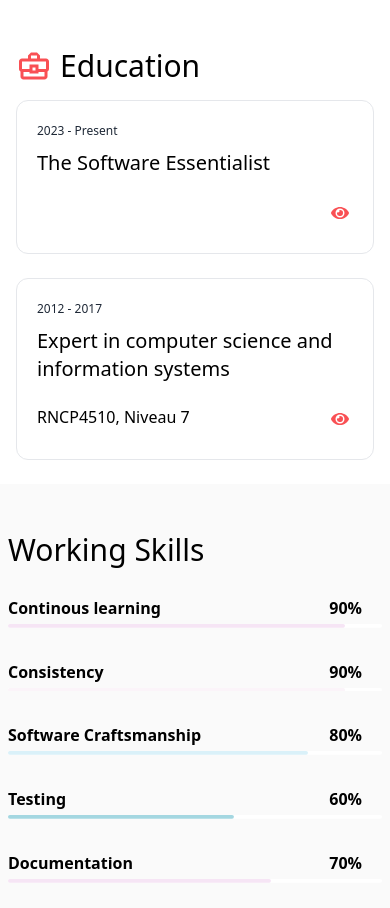
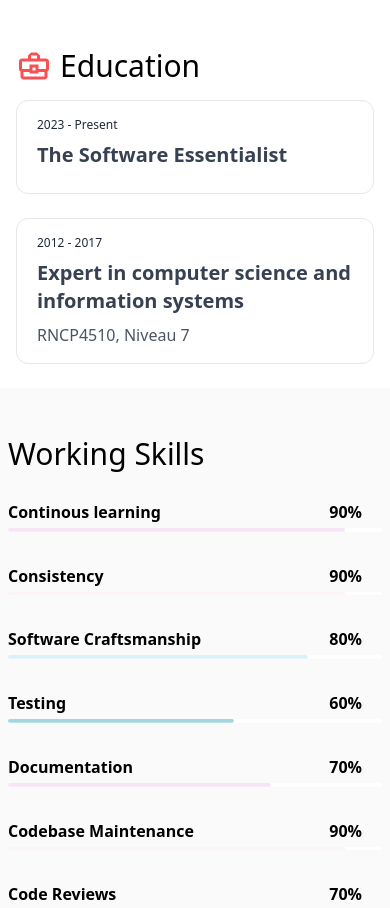
Before and after one commit to Lokicoule/portfolio, a React (Vite) app: page /en/resume in a window 390 px wide. Shown: the part 870-1778 px from the top of the page. Built offline with nearby package versions, Linux system fonts and the light colour scheme.

Commit message:
style(resume): education card as link content

```diff
--- a/src/pages/resume/components/education/EducationSection.tsx
+++ b/src/pages/resume/components/education/EducationSection.tsx
@@ -1,4 +1,3 @@
-import { FaEye } from "react-icons/fa";
 import { MdOutlineBusinessCenter } from "react-icons/md";
 import { EducationProps } from "../../ResumeViewModel";
 
@@ -20,23 +19,41 @@ const EducationSection: React.FC<EducationSectionProps> = ({ items }) => {
           key={item.id}
           className="bg-white dark:bg-[#05151e] rounded-xl p-8  dark:hover:shadow-xl transition duration-200 ease-in-out dark:hover:bg-[#121e26] border-[1px] border-gray-200 dark:border-gray-700 hover:bg-[#FAFAFA] py-4 pl-5 pr-3 space-y-2 mb-6 "
         >
-          <span className="text-xs text-gray-800 dark:text-[#b7b7b7]">
-            {item.date}
-          </span>
-          <h3 className="text-xl dark:text-white">{item.title}</h3>
-          <div className=" flex justify-between items-center">
-            <p className="dark:text-[#b7b7b7]">{item.level}</p>
-            {item?.link && (
-              <a
-                href={item.link}
-                target="_blank"
-                rel="noopener noreferrer"
-                className="text-[#F95054] p-3 rounded-lg text-lg lg:text-xs hover:text-white transition-all duration-300 ease-in-out"
-              >
-                <FaEye className="inline-block" />
-              </a>
-            )}
-          </div>
+          {item.link ? (
+            <a href={item.link} target="_blank" rel="noreferrer">
+              <div className="cursor-pointer text-gray-700 dark:text-[#b7b7b7] hover:text-[#b7b7b7] dark:hover:text-gray-600 transition duration-200 ease-in-out">
+                <div className="flex flex-col space-y-2 ">
+                  <span className="text-xs text-gray-800 dark:text-[#b7b7b7]">
+                    {item.date}
+                  </span>
+
+                  <span className="text-xl font-bold text-left ">
+                    {item.title}
+                  </span>
+
+                  <span className="dark:text-[#b7b7b7] text-gray-600 mt-2">
+                    {item.level}
+                  </span>
+                </div>
+              </div>
+            </a>
+          ) : (
+            <div className="text-gray-700 dark:text-[#b7b7b7]">
+              <div className="flex flex-col space-y-2 ">
+                <span className="text-xs text-gray-800 dark:text-[#b7b7b7]">
+                  {item.date}
+                </span>
+
+                <span className="text-xl font-bold text-left ">
+                  {item.title}
+                </span>
+
+                <span className="dark:text-[#b7b7b7] text-gray-600 mt-2">
+                  {item.level}
+                </span>
+              </div>
+            </div>
+          )}
         </div>
       ))}
     </div>
```
